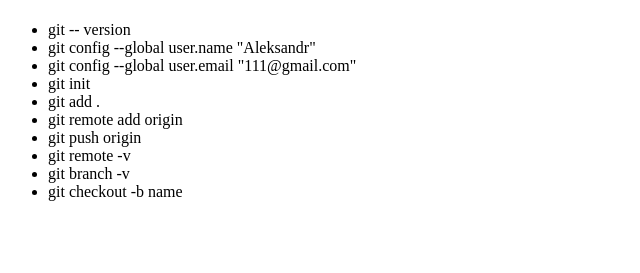
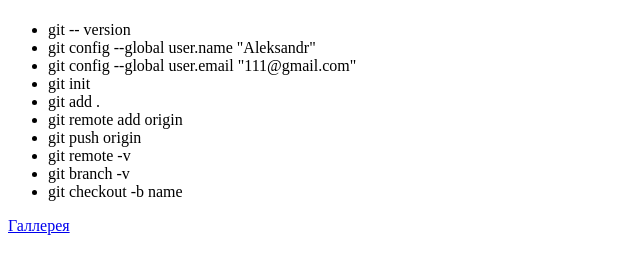
Before and after one commit to Tucson87/Home_work_4, a plain HTML site: page index.html in a window 1280 px wide. Shown: the part 59-332 px from the top of the page, without its empty margins (0-640 px from the left). Drawn offline with Linux system fonts and the light colour scheme.

Commit message:
Link has been added

```diff
--- a/index.html
+++ b/index.html
@@ -26,6 +26,7 @@
         <li>git checkout -b name</li>
     </ul>
     </p>
+    <span><a href="./Gallery.html">Галлерея</a></span>
 </body>
 
 </html>
```
